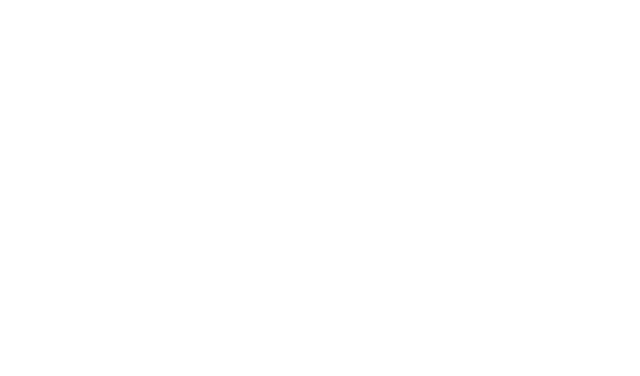
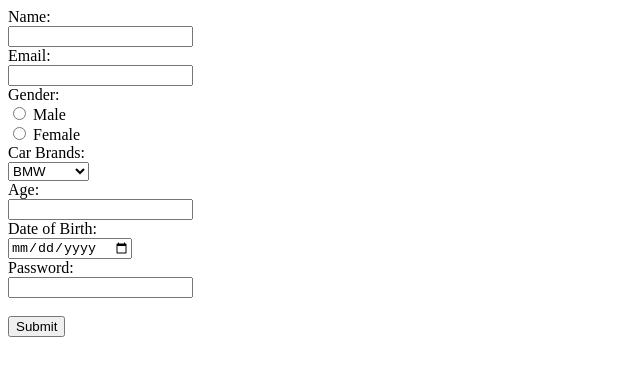
Before and after one commit to acciojob/signup-form-car-keerthana4600, a website: page main.html in a window 1280 px wide. Shown: the whole page, without its empty margins (0-640 px from the left). Drawn offline with Linux system fonts and the light colour scheme.

Commit message:
created a submission

```diff
--- a/main.html
+++ b/main.html
@@ -10,7 +10,36 @@
 	<!-- the entire body must be written by student -->
     <script type="text/javascript" src="./script.js">
 </script>
+<form action="" method="post">
+		<label for="name">Name:</label><br />
+		<input type="text" id="name" name="name" required /><br />
+		<label for="email">Email:</label><br />
+		<input type="email" id="email" name="email" required /><br />
+		<label for="gender">Gender:</label><br />
+		<input type="radio" id="male" name="gender" value="male" required />
+		<label for="male">Male</label><br />
+		<input type="radio" id="female" name="gender" value="female" required />
+		<label for="female">Female</label><br />
+		<label for="cars">Car Brands:</label><br />
+		<select id="cars" name="car-brands">
+		  <option value="bmw" id="cars">BMW</option>
+		  <option value="audi" id="cars">Audi</option>
+		  <option value="mercedes" id="cars">Mercedes</option></select
+		><br />
+		<label for="age">Age:</label><br />
+		<input type="number" id="age" name="age" required /><br />
+		<label for="dob">Date of Birth:</label><br />
+		<input type="date" id="dob" name="dob" required /><br />
+		<label for="password">Password:</label><br />
+		<input
+		  type="password"
+		  id="password"
+		  name="password"
+		  required
+		/><br /><br />
 
+		<button type="submit">Submit</button>
+	  </form>
 </body>
 
 </html>
```
